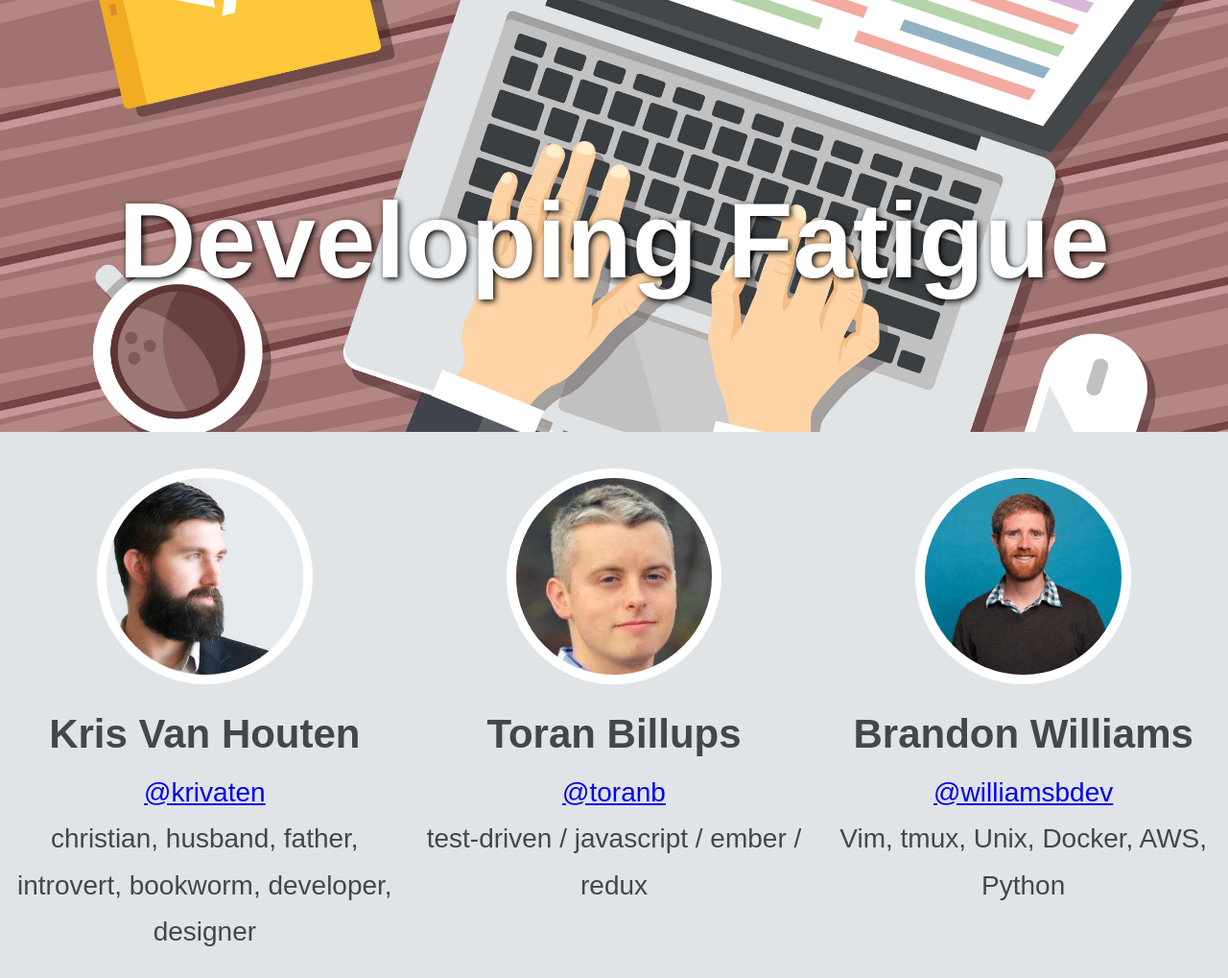
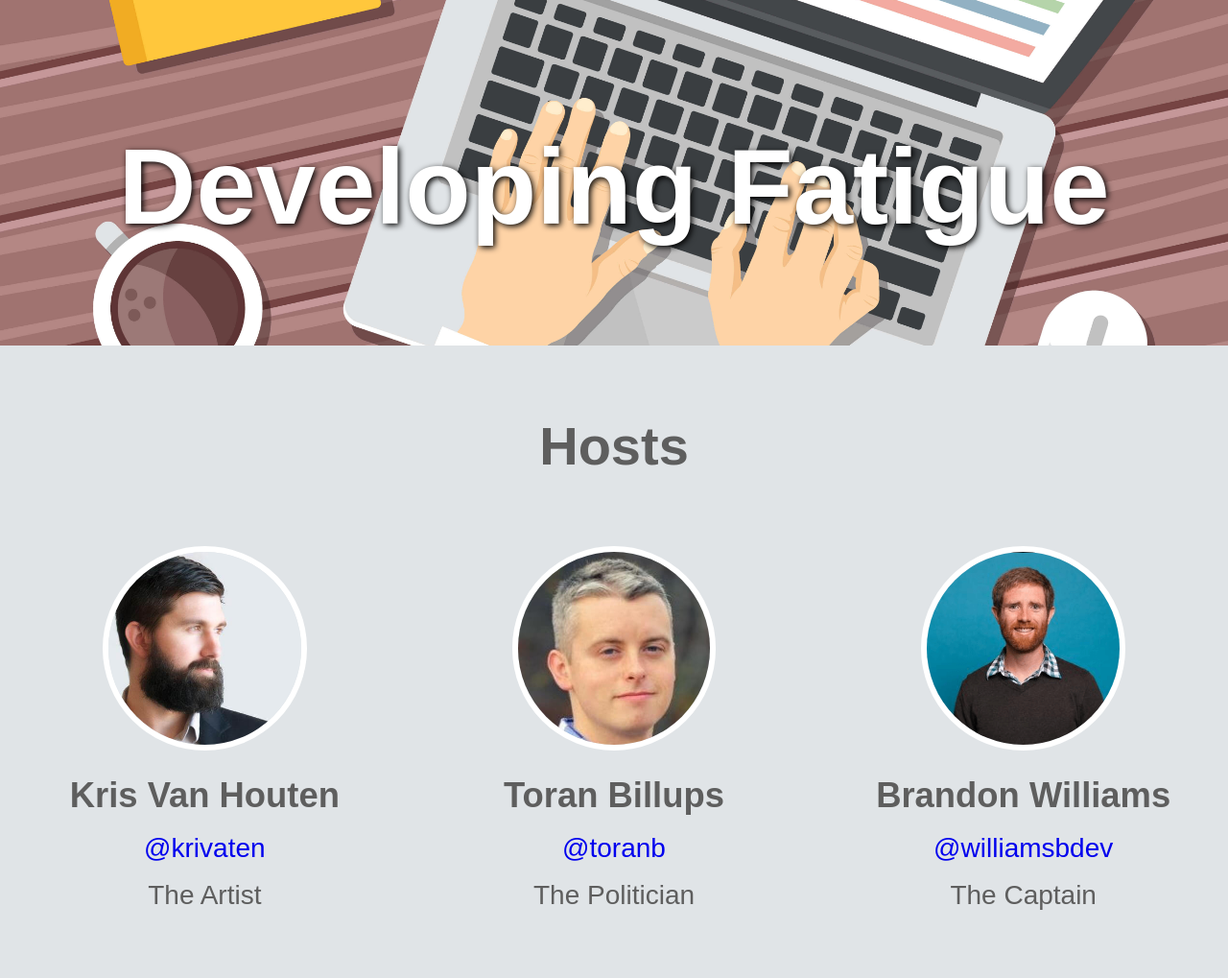
Before and after one commit to developingfatigue/website, a Jekyll site: the page built from index.md, in a window 1280 px wide. Shown: the whole page at 96% size. Built offline with Jekyll 4.4.1, drawn with Linux system fonts in a browser that asks for light colours; before the commit the page ends 996 px from its top, so only the background shows below that.

Commit message:
updated website to be more flex responsive

```diff
--- a/_layouts/default.html
+++ b/_layouts/default.html
@@ -14,12 +14,15 @@
           <h1>Developing Fatigue</h1>
         </div>
       </li>
+      <li class="flex-item hosts">
+        <h3>Hosts</h3>
+      </li>
       <li class="flex-item kris">
         <img class="circle" src="{{ site.baseurl}}/assets/kris.jpg" />
         <div class="text">
           <h2>Kris Van Houten</h2>
           <div><a href="https://twitter.com/krivaten">@krivaten</a></div>
-          <div>christian, husband, father, introvert, bookworm, developer, designer</div>
+          <div>The Artist</div>
         </div>
       </li>
       <li class="flex-item toran">
@@ -27,7 +30,7 @@
         <div class="text">
           <h2>Toran Billups</h2>
           <div><a href="https://twitter.com/toranb">@toranb</a></div>
-          <div>test-driven / javascript / ember / redux</div>
+          <div>The Politician</div>
         </div>
       </li>
       <li class="flex-item brandon">
@@ -35,7 +38,7 @@
         <div class="text">
           <h2>Brandon Williams</h2>
           <div><a href="https://twitter.com/williamsbdev">@williamsbdev</a></div>
-          <div>Vim, tmux, Unix, Docker, AWS, Python</div>
+          <div>The Captain</div>
         </div>
       </li>
       <li class="flex-item footer">
--- a/assets/default.css
+++ b/assets/default.css
@@ -1,3 +1,6 @@
+a {
+  text-decoration:none;
+}
 button,input,select,textarea {
   background-image:none;
 }
@@ -31,24 +34,47 @@
   -webkit-align-items: stretch;
   align-items: stretch;
 }
-.footer  {
+.footer {
   flex: 1 100%;
+  background: #e0e4e7;
+}
+.hosts {
+  flex: 1 100%;
+  font-size: 4em;
+  margin-bottom: -10vw;
+}
+.hosts h3 {
+  font-size: 2em;
+}
+.slogan {
+  flex: 1 100%;
+  background: #fff;
+  font-size: 23px;
+  line-height: 1.7em;
+  letter-spacing:.03em;
+  padding-bottom: 4em;
+  padding-top: 4em;
+  padding-left: 6%;
+  padding-right: 6%;
 }
 .header {
-  padding-bottom: 3vw;
-  flex: 1 100%;
+  flex: 1 50%;
 }
 .flex-item {
   text-align: center;
-  color: #43474a;
+  color: #5e5e5e;
   font-size: 1.75em;
 }
 .flex-item h2 {
   margin: 0;
+  font-size: 1.3em;
 }
 .kris, .brandon, .toran {
-  flex: 1;
+  padding-top: 10vw;
+  flex: 1 1 auto;
   min-height: 32vh;
+  padding-left: 5vw;
+  padding-right: 5vw;
 }
 h1 {
   margin: 0;
@@ -57,26 +83,45 @@
   text-shadow: 2px 2px 6px #000;
   justify-content: center;
   align-items: center;
+  padding-top: 16vw;
+  line-height: 1.2em;
 }
 .background {
   width: 100%;
-  min-height: 50vh;
+  min-height: 40vh;
   background-size: cover;
   background-position: center;
   background-image: url("/assets/background.jpg");
 }
 .circle {
-  max-width: 16vw;
-  border: .8vw solid #fff;
+  max-width: 40vw;
+  border: 1.8vw solid #fff;
   width: 50%;
   border-radius: 500px;
 }
 @media only screen and (min-width : 768px) {
-  .kris, .brandon, .toran {
-    min-height: 50vh;
-  }
   h1 {
     font-size: 4em;
-    padding-top: 12vw;
+    padding-top: 10vw;
+  }
+  .kris, .brandon, .toran {
+    flex: 1;
+    min-height: 50vh;
+    padding-left: 1vw;
+    padding-right: 1vw;
+    padding-top: 4vw;
+  }
+  .circle {
+    max-width: 16vw;
+    border: .5vw solid #fff;
+    width: 50%;
+    border-radius: 500px;
+  }
+  .slogan {
+    padding-left: 25%;
+    padding-right: 25%;
+  }
+  .hosts {
+    margin-bottom: -4vw;
   }
 }
```
